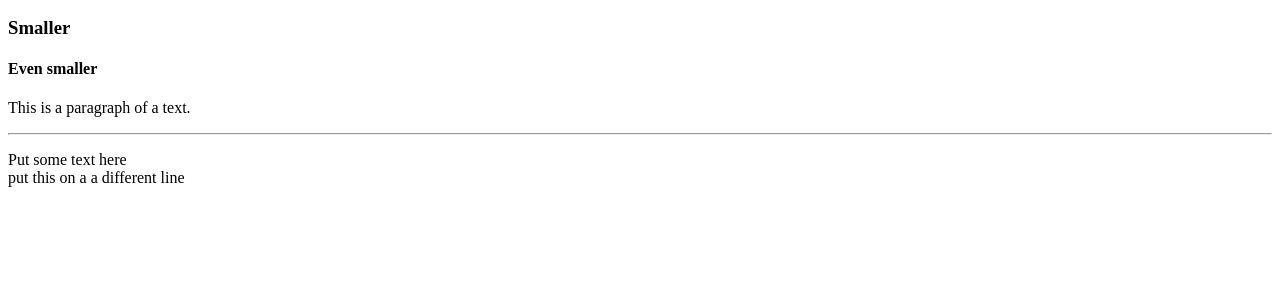
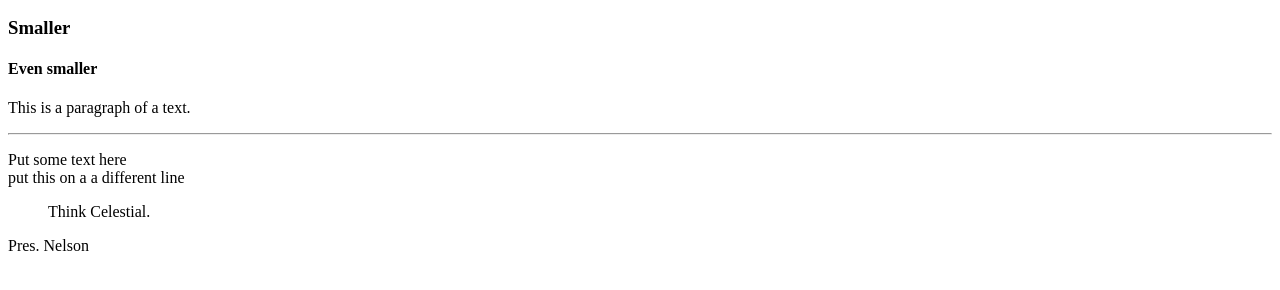
Before and after one commit to kerahk10/CS140, a plain HTML site: page enagements/tags.html in a window 1280 px wide. Shown: the part 110-400 px from the top of the page. Drawn offline with Linux system fonts and the light colour scheme.

Commit message:
Add tags

```diff
--- a/enagements/tags.html
+++ b/enagements/tags.html
@@ -15,5 +15,7 @@
 <P>Put some text here
 <br>put this on a a different line
 </p>
+<blockquote>Think Celestial.</blockquote>
+<p>Pres. Nelson</p>
 </body>
 </html>
```
